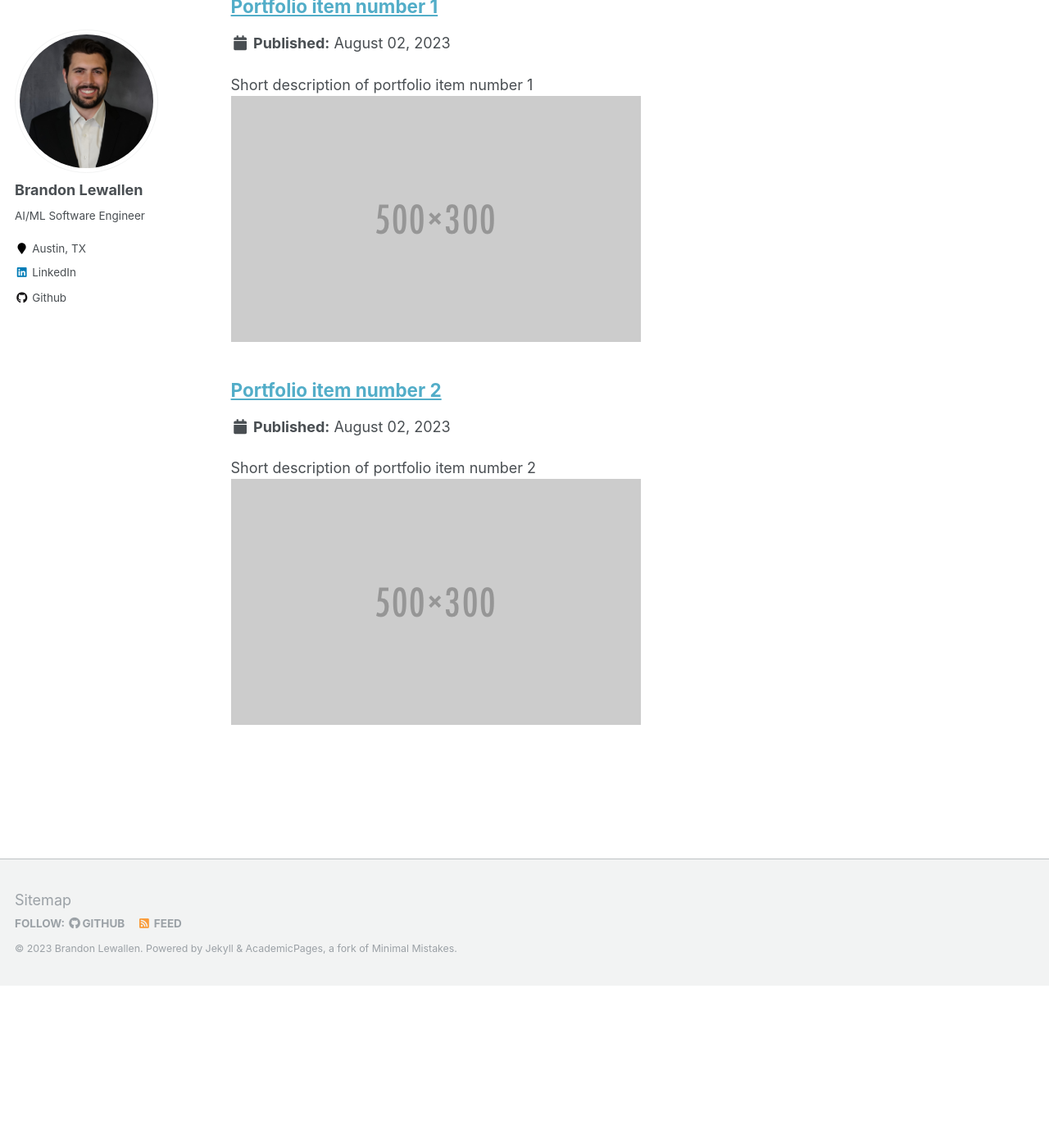
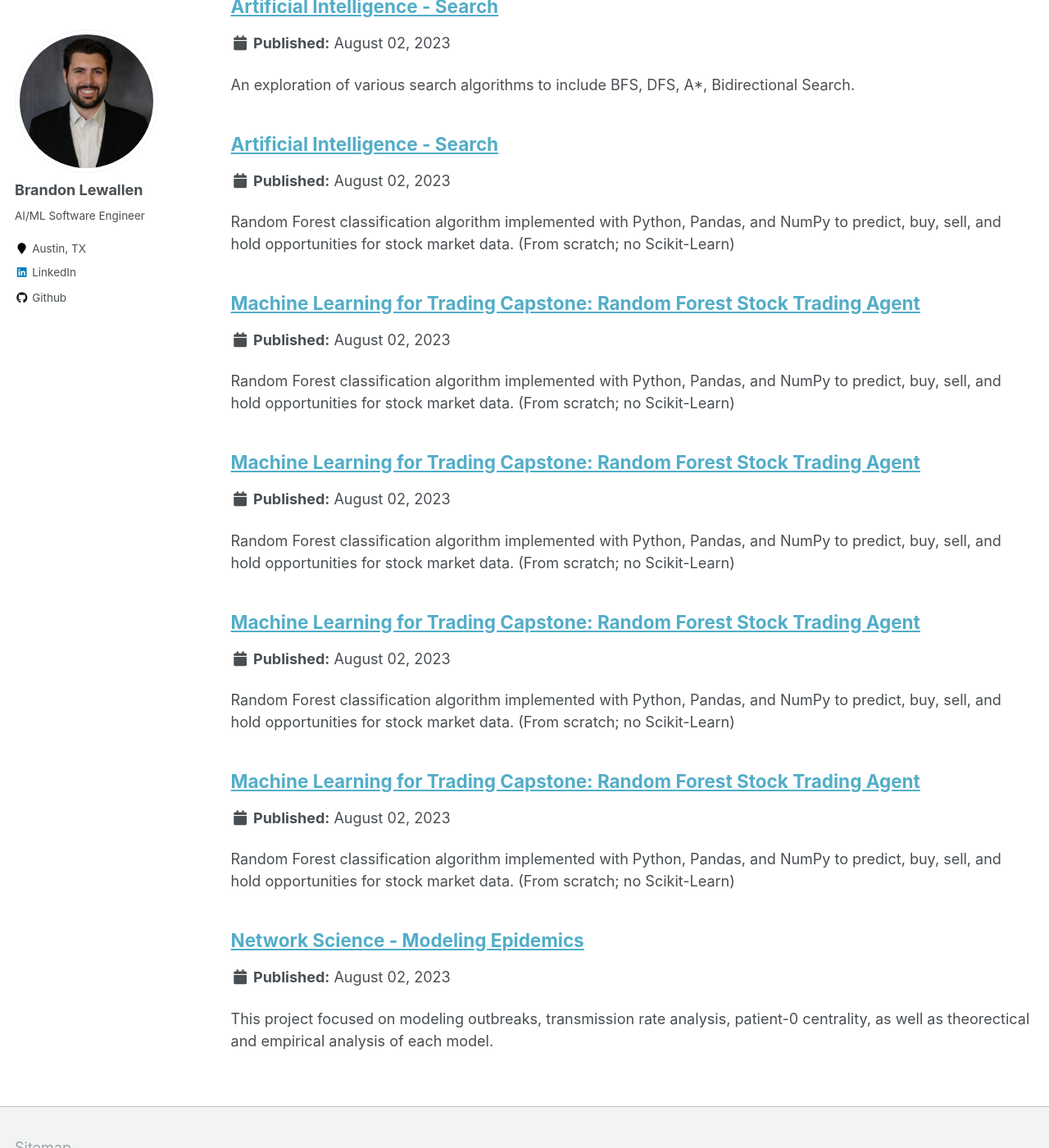
Before and after one commit to lewallenbrandon/lewallenbrandon.github.io, a Jekyll site: the page built from _pages/portfolio.html, in a window 1280 px wide and 1400 px high, scrolled down 197 px. Shown: the whole window at 82% size. Built offline with Jekyll 4.4.1, drawn with Linux system fonts in a browser that asks for light colours; some of the changed text lies outside the part shown.

Commit message:
updating this again

```diff
--- a/_pages/portfolio.html
+++ b/_pages/portfolio.html
@@ -1,7 +1,7 @@
 ---
 layout: archive
-title: "Portfolio"
-permalink: /portfolio/
+title: "Projects"
+permalink: /projects/
 author_profile: true
 ---
 
--- /dev/null
+++ b/_portfolio/ai_bidir.md
@@ -0,0 +1,49 @@
+---
+title: "Artificial Intelligence - Search"
+excerpt: "An exploration of various search algorithms to include BFS, DFS, A*, Bidirectional Search."
+collection: portfolio
+---
+
+# Project Overview
+I'm thrilled to share a project I completed during the Summer of 2022, which involved implementing advanced informed search algorithms for optimizing driving routes in a map of Romania. The goal was to find the shortest path between two points with minimal time and space cost, demonstrating efficient runtime and memory management.
+
+Key Highlights:
+
+1. Priority Queue Optimization (Warmup 1) [5 Points]
+
+Developed a custom priority queue with O(1) insertion and O(log n) removal time.
+Utilized the heapq library and maintained FIFO order for nodes with the same priority.
+2. Breadth-First Search (Warmup 2) [5 Points]
+
+Implemented breadth-first search algorithm for graph traversal.
+Ensured exploration of neighbors in alphabetical order for consistency.
+Utilized graph.explored_nodes to track node exploration.
+3. Uniform-Cost Search (Warmup 3) [10 Points]
+
+Implemented uniform-cost search using a priority queue for optimal path finding.
+Calculated edge weights using graph.get_edge_weight for accurate exploration tracking.
+4. A Search (Warmup 4)* [10 Points]
+
+Implemented A* search with Euclidean distance heuristic.
+Utilized graph.nodes[n]['pos'] for heuristic distance calculation.
+5. Bidirectional Uniform-Cost Search (Exercise 1) [20 Points]
+
+Designed bidirectional uniform-cost search for improved search efficiency.
+Conducted simultaneous searches from start and end states to converge on optimal path.
+6. Bidirectional A Search (Exercise 2)* [29 Points]
+
+Implemented bidirectional A* search with heuristic for both directions.
+Optimized path finding by considering heuristic estimates from both ends.
+7. Tridirectional UCS Search (Exercise 3) [12 Points]
+
+Developed tridirectional search by expanding from each goal node.
+Integrated uniform-cost search approach for connecting three nodes.
+8. Upgraded Tridirectional Search (Exercise 4) [8 Points]
+
+Enhanced tridirectional search performance by devising advanced strategies.
+Explored techniques such as landmarks, triangle inequality, and shortcuts.
+9. Race for Extra Credit (Bonus Points)
+
+Participated in the extra credit race by implementing custom_search with innovative strategies.
+Leveraged Atlanta Pickle data to optimize path planning and achieve bonus points.
+This project showcases my ability to implement and optimize various informed search algorithms, enhance search efficiency, and apply creative problem-solving to real-world challenges. The emphasis on efficient memory usage, accurate exploration tracking, and strategic search techniques highlights my skills in algorithm design and optimization.
--- /dev/null
+++ b/_portfolio/ai_minimax.md
@@ -0,0 +1,8 @@
+---
+title: "Artificial Intelligence - Search"
+excerpt: "Random Forest classification algorithm implemented with Python, Pandas, and NumPy to predict, buy, sell, and hold
+opportunities for stock market data. (From scratch; no Scikit-Learn)"
+collection: portfolio
+---
+
+This is an item in your portfolio. It can be have images or nice text. If you name the file .md, it will be parsed as markdown. If you name the file .html, it will be parsed as HTML.
--- /dev/null
+++ b/_portfolio/deep_learning_cell.md
@@ -0,0 +1,8 @@
+---
+title: "Machine Learning for Trading Capstone: Random Forest Stock Trading Agent"
+excerpt: "Random Forest classification algorithm implemented with Python, Pandas, and NumPy to predict, buy, sell, and hold
+opportunities for stock market data. (From scratch; no Scikit-Learn)"
+collection: portfolio
+---
+
+This is an item in your portfolio. It can be have images or nice text. If you name the file .md, it will be parsed as markdown. If you name the file .html, it will be parsed as HTML.
--- /dev/null
+++ b/_portfolio/deep_learning_nat_lang.md
@@ -0,0 +1,8 @@
+---
+title: "Machine Learning for Trading Capstone: Random Forest Stock Trading Agent"
+excerpt: "Random Forest classification algorithm implemented with Python, Pandas, and NumPy to predict, buy, sell, and hold
+opportunities for stock market data. (From scratch; no Scikit-Learn)"
+collection: portfolio
+---
+
+This is an item in your portfolio. It can be have images or nice text. If you name the file .md, it will be parsed as markdown. If you name the file .html, it will be parsed as HTML.
--- /dev/null
+++ b/_portfolio/ml4t_capstone.md
@@ -0,0 +1,8 @@
+---
+title: "Machine Learning for Trading Capstone: Random Forest Stock Trading Agent"
+excerpt: "Random Forest classification algorithm implemented with Python, Pandas, and NumPy to predict, buy, sell, and hold
+opportunities for stock market data. (From scratch; no Scikit-Learn)"
+collection: portfolio
+---
+
+This is an item in your portfolio. It can be have images or nice text. If you name the file .md, it will be parsed as markdown. If you name the file .html, it will be parsed as HTML.
--- /dev/null
+++ b/_portfolio/ml_supervised.md
@@ -0,0 +1,8 @@
+---
+title: "Machine Learning for Trading Capstone: Random Forest Stock Trading Agent"
+excerpt: "Random Forest classification algorithm implemented with Python, Pandas, and NumPy to predict, buy, sell, and hold
+opportunities for stock market data. (From scratch; no Scikit-Learn)"
+collection: portfolio
+---
+
+This is an item in your portfolio. It can be have images or nice text. If you name the file .md, it will be parsed as markdown. If you name the file .html, it will be parsed as HTML.
--- /dev/null
+++ b/_portfolio/ns_pandemic.md
@@ -0,0 +1,35 @@
+---
+title: "Network Science - Modeling Epidemics"
+excerpt: "This project focused on modeling outbreaks, transmission rate analysis, patient-0 centrality, as well as theorectical and empirical analysis of each model."
+collection: portfolio
+---
+# Project Overview
+This project, undertaken during the Summer of 2023 as part of the CS 7280 course on Network Science, delves into the intriguing realm of epidemic modeling within complex networks. With a focus on practical experimentation and simulation, this assignment aims to bring theoretical concepts into real-world comparison.
+
+
+## Outbreak Modeling
+
+Constructing an undirected graph from interaction data using NetworkX.
+Simulating outbreaks using the SIS model with defined parameters.
+Visualizing outbreak simulations and analyzing susceptible and infected counts over time.
+Fitting exponential curves to initial outbreak growth and comparing to theoretical estimates.
+Calculating theoretical time constants (𝜏) from various degree distributions and assessing the simulation results against theoretical values.
+Evaluating and comparing theoretical and simulated endemic sizes.
+## Transmission Rate Analysis
+
+Varying transmission rates (beta) to observe their impact on infection spread.
+Simulating multiple outbreaks for each transmission rate and averaging results.
+Plotting beta-tau curves to visualize how different transmission rates affect outbreak dynamics.
+Calculating minimum theoretical beta values for epidemic onset and comparing with simulated results.
+Analyzing and interpreting the similarity between theoretical and experimental endemic sizes.
+## Patient-0 Centrality & 𝜏
+
+Exploring the influence of initial infected node (patient-0) on outbreak spread.
+Running simulations with different nodes as patient-0 and analyzing successful cases.
+Calculating various centrality metrics (degree, closeness, betweenness, eigenvector) for nodes.
+Investigating correlations between centrality metrics and outbreak time constants (𝜏).
+Visualizing scatter plots of centrality metrics against 𝜏 and assessing correlation strengths.
+## Knowledge Question
+
+Addressing a theoretical question related to submodularity of objective functions.
+Throughout this project, I have engaged in data analysis, simulation, theoretical calculations, and visualization, showcasing a comprehensive understanding of network epidemic dynamics. By combining hands-on experimentation with rigorous theoretical exploration, I have gained valuable insights into the intricate interplay between network structures and disease spread. This project underscores my commitment to applying network science principles to real-world scenarios, thus contributing to both theoretical knowledge and practical applications.
--- a/_portfolio/portfolio-1.md
+++ /dev/null
@@ -1,7 +0,0 @@
----
-title: "Portfolio item number 1"
-excerpt: "Short description of portfolio item number 1<br/><img src='/images/500x300.png'>"
-collection: portfolio
----
-
-This is an item in your portfolio. It can be have images or nice text. If you name the file .md, it will be parsed as markdown. If you name the file .html, it will be parsed as HTML.
--- a/_portfolio/portfolio-2.html
+++ /dev/null
@@ -1,7 +0,0 @@
----
-title: "Portfolio item number 2"
-excerpt: "Short description of portfolio item number 2 <br/><img src='/images/500x300.png'>"
-collection: portfolio
----
-
-This is an item in your portfolio. It can be have images or nice text. If you name the file .md, it will be parsed as markdown. If you name the file .html, it will be parsed as HTML.
```
Also changed, not shown: _pages/cv.md (+2 -2 lines).
